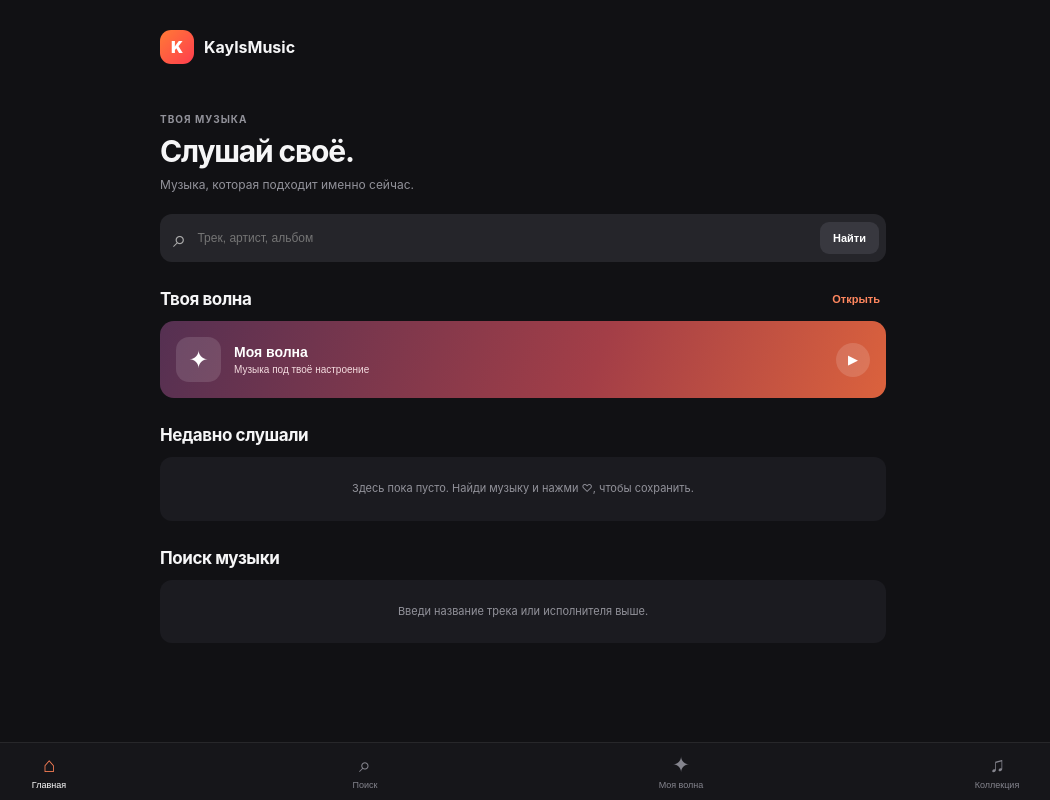
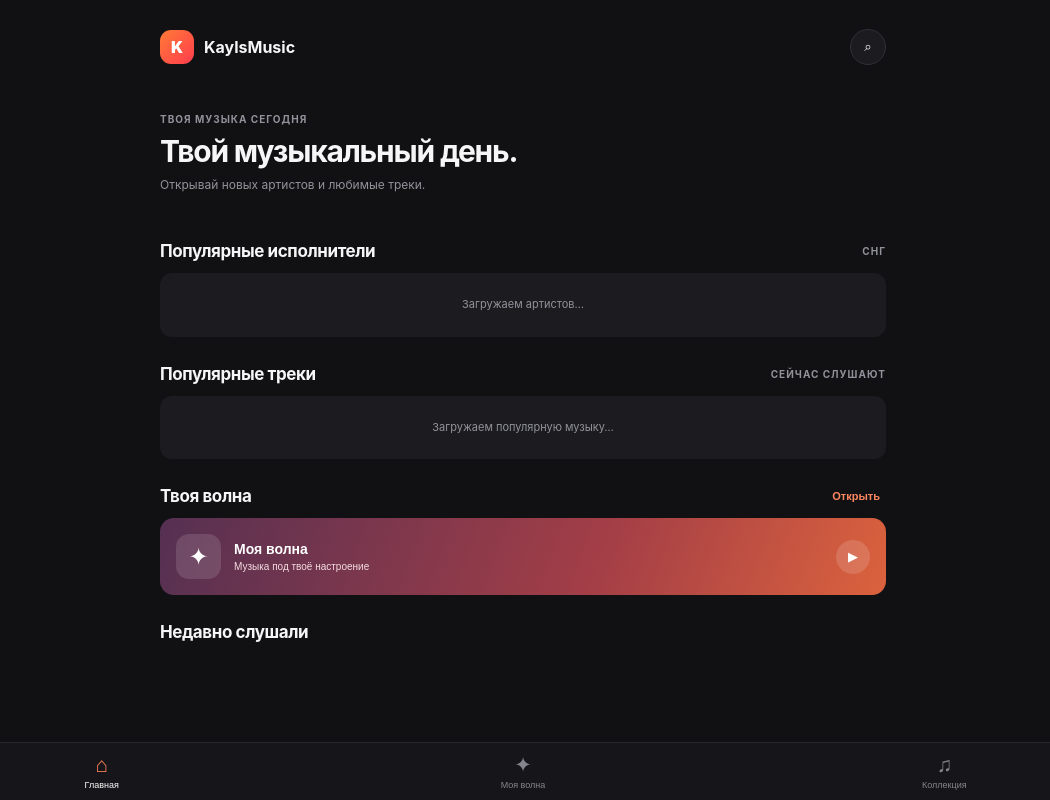
Before and after one commit to grisenkoa074-commits/KaylsMusic, a plain HTML site: page public/index.html in a window 1280 px wide. Shown: the whole page, without its empty margins (117-1167 px from the left). Drawn offline with Linux system fonts and the light colour scheme; a script that the page names is missing.

Commit message:
Redesign home as music discovery feed with top search

```diff
--- a/public/index.html
+++ b/public/index.html
@@ -1,19 +1,19 @@
 <!doctype html><html lang="ru"><head><meta charset="utf-8"><meta name="viewport" content="width=device-width,initial-scale=1,maximum-scale=1,user-scalable=no"><meta name="theme-color" content="#111114"><title>KaylsMusic</title><link rel="stylesheet" href="/style.css"><script src="https://telegram.org/js/telegram-web-app.js"></script></head>
 <body><main class="app">
-<header class="header"><div class="logo"><span class="logo-mark">K</span><b>KaylsMusic</b></div><button id="adminOpen" class="header-btn" hidden>⚙</button></header>
+<header class="header"><div class="logo"><span class="logo-mark">K</span><b>KaylsMusic</b></div><div class="header-actions"><button id="openSearch" class="header-btn search-trigger" aria-label="Поиск">⌕</button><button id="adminOpen" class="header-btn" hidden>⚙</button></div></header>
 <section id="homeView" class="view">
-<div class="greeting"><div class="muted" id="hello">ТВОЯ МУЗЫКА</div><h1>Слушай своё.</h1><p>Музыка, которая подходит именно сейчас.</p></div>
-<div class="searchbox"><span>⌕</span><input id="query" placeholder="Трек, артист, альбом" autocomplete="off"><button id="searchButton">Найти</button></div>
-<div class="section-title"><h2>Твоя волна</h2><button class="text-btn" data-goto="waveView">Открыть</button></div>
-<button class="wave-card" id="waveShortcut"><span class="wave-symbol">✦</span><span><b>Моя волна</b><small>Музыка под твоё настроение</small></span><span class="round-play">▶</span></button>
+<div class="greeting home-greeting"><div class="muted" id="hello">ТВОЯ МУЗЫКА СЕГОДНЯ</div><h1>Твой музыкальный день.</h1><p>Открывай новых артистов и любимые треки.</p></div>
+<div class="search-panel" id="searchPanel" hidden><div class="searchbox"><span>⌕</span><input id="query" placeholder="Трек, артист, альбом" autocomplete="off"><button id="closeSearch" class="close-search">Закрыть</button></div><div id="homeResults" class="track-list search-results"><div class="hint">Введи название трека или исполнителя.</div></div></div>
+<div class="section-title"><h2>Популярные исполнители</h2><span class="muted">СНГ</span></div><div id="popularArtists" class="artist-rail"><div class="hint">Загружаем артистов…</div></div>
+<div class="section-title"><h2>Популярные треки</h2><span class="muted">СЕЙЧАС СЛУШАЮТ</span></div><div id="popularTracks" class="track-list"><div class="hint">Загружаем популярную музыку…</div></div>
+<div class="section-title"><h2>Твоя волна</h2><button class="text-btn" data-goto="waveView">Открыть</button></div><button class="wave-card" id="waveShortcut"><span class="wave-symbol">✦</span><span><b>Моя волна</b><small>Музыка под твоё настроение</small></span><span class="round-play">▶</span></button>
 <div class="section-title"><h2>Недавно слушали</h2></div><div id="recentList" class="track-list"></div>
-<div class="section-title"><h2>Поиск музыки</h2></div><div id="homeResults" class="track-list"><div class="hint">Введи название трека или исполнителя выше.</div></div>
 </section>
 <section id="searchView" class="view" hidden><div class="page-heading"><h1>Поиск</h1><p>Находи любимую музыку</p></div><div class="searchbox"><span>⌕</span><input id="query2" placeholder="Трек, артист, альбом"><button id="searchButton2">Найти</button></div><div class="source-tabs"><button class="source active" data-source="all">Все</button><button class="source" data-source="Audius">Audius</button><button class="source" data-source="Jamendo">Jamendo</button><button class="source" data-source="Deezer">Deezer</button><button class="source" data-source="iTunes">iTunes</button></div><div class="section-title"><h2>Результаты</h2><span id="searchStatus" class="muted"></span></div><div id="searchResults" class="track-list"></div></section>
 <section id="waveView" class="view" hidden><div class="wave-hero"><div class="muted">ПЕРСОНАЛЬНЫЕ РЕКОМЕНДАЦИИ</div><h1>Моя волна <span>✦</span></h1><p>Подборка на основе твоих сохранений и прослушиваний.</p><button id="refreshWave">Обновить волну ↻</button></div><div class="section-title"><h2>Для тебя</h2></div><div id="waveResults" class="track-list"></div></section>
 <section id="libraryView" class="view" hidden><div class="page-heading"><h1>Моя коллекция</h1><p>Всё, что ты сохранил</p></div><div class="library-stats"><div><b id="savedCount">0</b><span>треков</span></div><div><b id="historyCount">0</b><span>прослушано</span></div></div><div class="section-title"><h2>Любимые треки</h2><button id="playSaved" class="text-btn">▶ Слушать</button></div><div id="libraryResults" class="track-list"></div></section>
 <section id="adminPanel" class="admin-panel" hidden><div class="section-title"><h2>Панель владельца</h2><button id="adminClose" class="text-btn">Закрыть</button></div><div id="adminData"></div></section>
-<nav class="bottom-nav"><button class="nav-item active" data-view="homeView"><span>⌂</span>Главная</button><button class="nav-item" data-view="searchView"><span>⌕</span>Поиск</button><button class="nav-item" data-view="waveView"><span>✦</span>Моя волна</button><button class="nav-item" data-view="libraryView"><span>♫</span>Коллекция</button></nav>
+<nav class="bottom-nav"><button class="nav-item active" data-view="homeView"><span>⌂</span>Главная</button><button class="nav-item" data-view="waveView"><span>✦</span>Моя волна</button><button class="nav-item" data-view="libraryView"><span>♫</span>Коллекция</button></nav>
 </main>
 <div id="player" class="player" hidden><div class="progress"><span id="progressBar"></span></div><img id="playerArt" alt=""><div class="player-info"><b id="playerTitle">—</b><small id="playerArtist">—</small></div><button id="playerHeart" class="player-heart">♡</button><button id="prevTrack" class="player-skip">|◀</button><button id="playPause" class="player-main">▶</button><button id="nextTrack" class="player-skip">▶|</button><audio id="audio"></audio></div>
 <script src="/app.js"></script></body></html>
```
